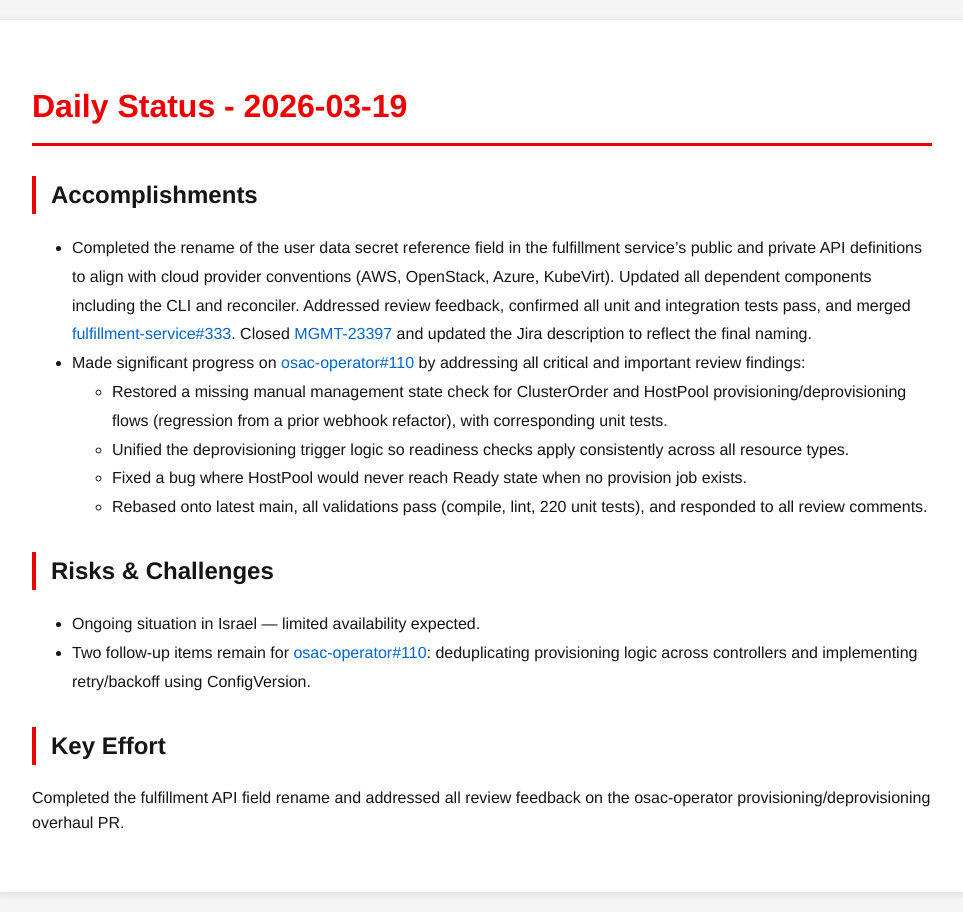
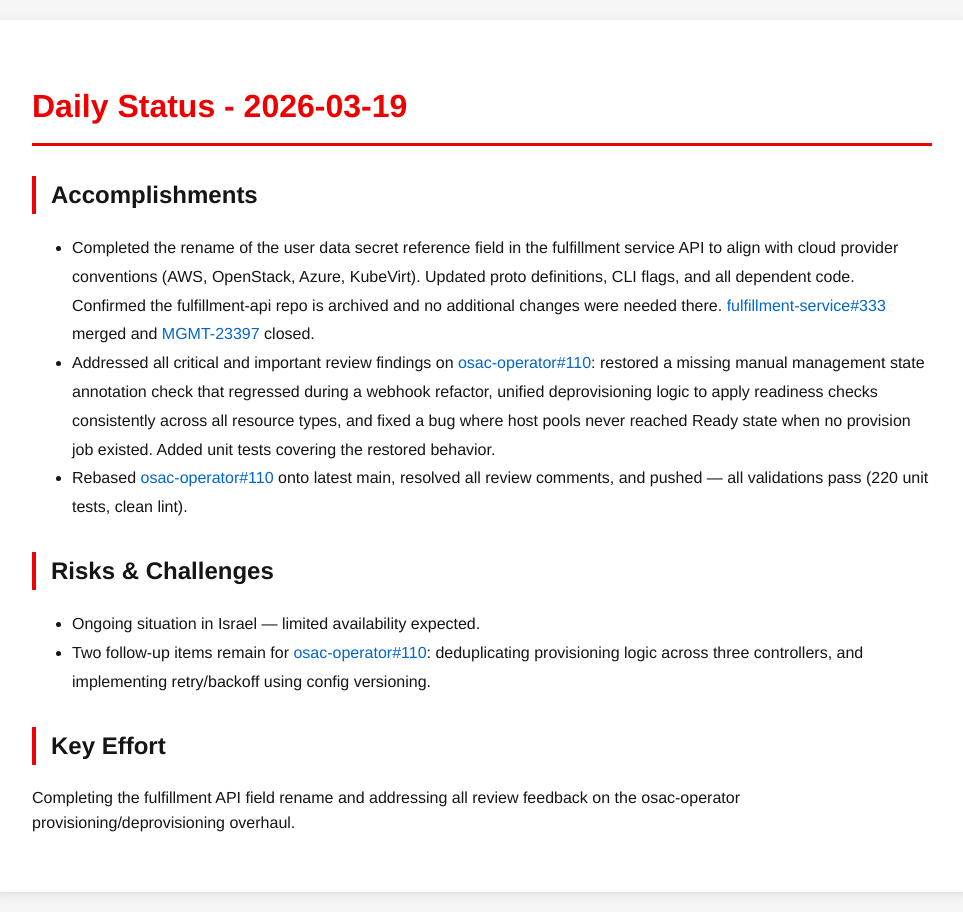
Before and after one commit to tzvatot/daily-status, a Jekyll site: the page built from 2026-03-19.md, in a window 1280 px wide. Shown: the whole page, without its empty margins (158-1121 px from the left). Built offline with Jekyll 4.4.1, drawn with Linux system fonts in a browser that asks for light colours.

Commit message:
Daily status update - 2026-03-19

```diff
--- a/2026-03-19.md
+++ b/2026-03-19.md
@@ -7,16 +7,13 @@ date: 2026-03-19
 # Daily Status - 2026-03-19
 
 ## Accomplishments
-- Completed the rename of the user data secret reference field in the fulfillment service's public and private API definitions to align with cloud provider conventions (AWS, OpenStack, Azure, KubeVirt). Updated all dependent components including the CLI and reconciler. Addressed review feedback, confirmed all unit and integration tests pass, and merged [fulfillment-service#333](https://github.com/osac-project/fulfillment-service/pull/333). Closed [MGMT-23397](https://issues.redhat.com/browse/MGMT-23397) and updated the Jira description to reflect the final naming.
-- Made significant progress on [osac-operator#110](https://github.com/osac-project/osac-operator/pull/110) by addressing all critical and important review findings:
-  - Restored a missing manual management state check for ClusterOrder and HostPool provisioning/deprovisioning flows (regression from a prior webhook refactor), with corresponding unit tests.
-  - Unified the deprovisioning trigger logic so readiness checks apply consistently across all resource types.
-  - Fixed a bug where HostPool would never reach Ready state when no provision job exists.
-  - Rebased onto latest main, all validations pass (compile, lint, 220 unit tests), and responded to all review comments.
+- Completed the rename of the user data secret reference field in the fulfillment service API to align with cloud provider conventions (AWS, OpenStack, Azure, KubeVirt). Updated proto definitions, CLI flags, and all dependent code. Confirmed the fulfillment-api repo is archived and no additional changes were needed there. [fulfillment-service#333](https://github.com/osac-project/fulfillment-service/pull/333) merged and [MGMT-23397](https://issues.redhat.com/browse/MGMT-23397) closed.
+- Addressed all critical and important review findings on [osac-operator#110](https://github.com/osac-project/osac-operator/pull/110): restored a missing manual management state annotation check that regressed during a webhook refactor, unified deprovisioning logic to apply readiness checks consistently across all resource types, and fixed a bug where host pools never reached Ready state when no provision job existed. Added unit tests covering the restored behavior.
+- Rebased [osac-operator#110](https://github.com/osac-project/osac-operator/pull/110) onto latest main, resolved all review comments, and pushed — all validations pass (220 unit tests, clean lint).
 
 ## Risks & Challenges
 - Ongoing situation in Israel — limited availability expected.
-- Two follow-up items remain for [osac-operator#110](https://github.com/osac-project/osac-operator/pull/110): deduplicating provisioning logic across controllers and implementing retry/backoff using ConfigVersion.
+- Two follow-up items remain for [osac-operator#110](https://github.com/osac-project/osac-operator/pull/110): deduplicating provisioning logic across three controllers, and implementing retry/backoff using config versioning.
 
 ## Key Effort
-Completed the fulfillment API field rename and addressed all review feedback on the osac-operator provisioning/deprovisioning overhaul PR.
+Completing the fulfillment API field rename and addressing all review feedback on the osac-operator provisioning/deprovisioning overhaul.
```
